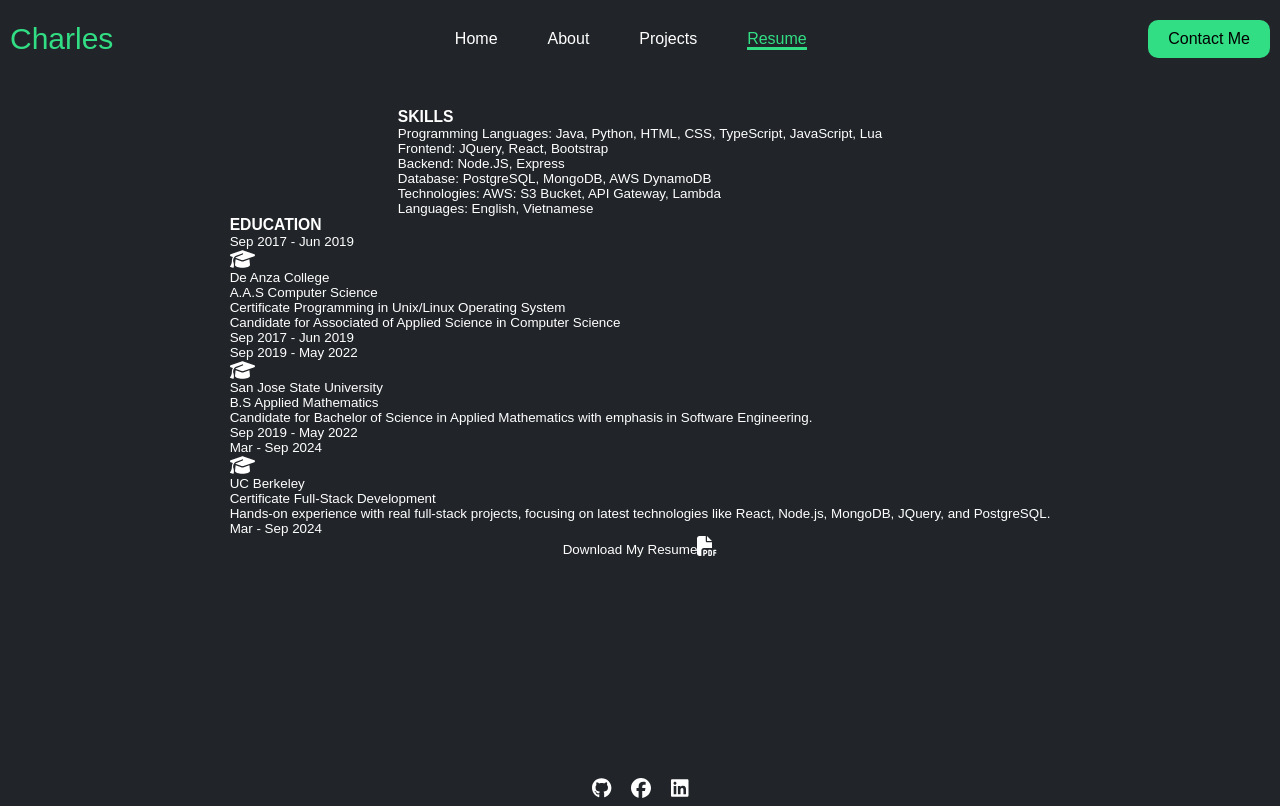
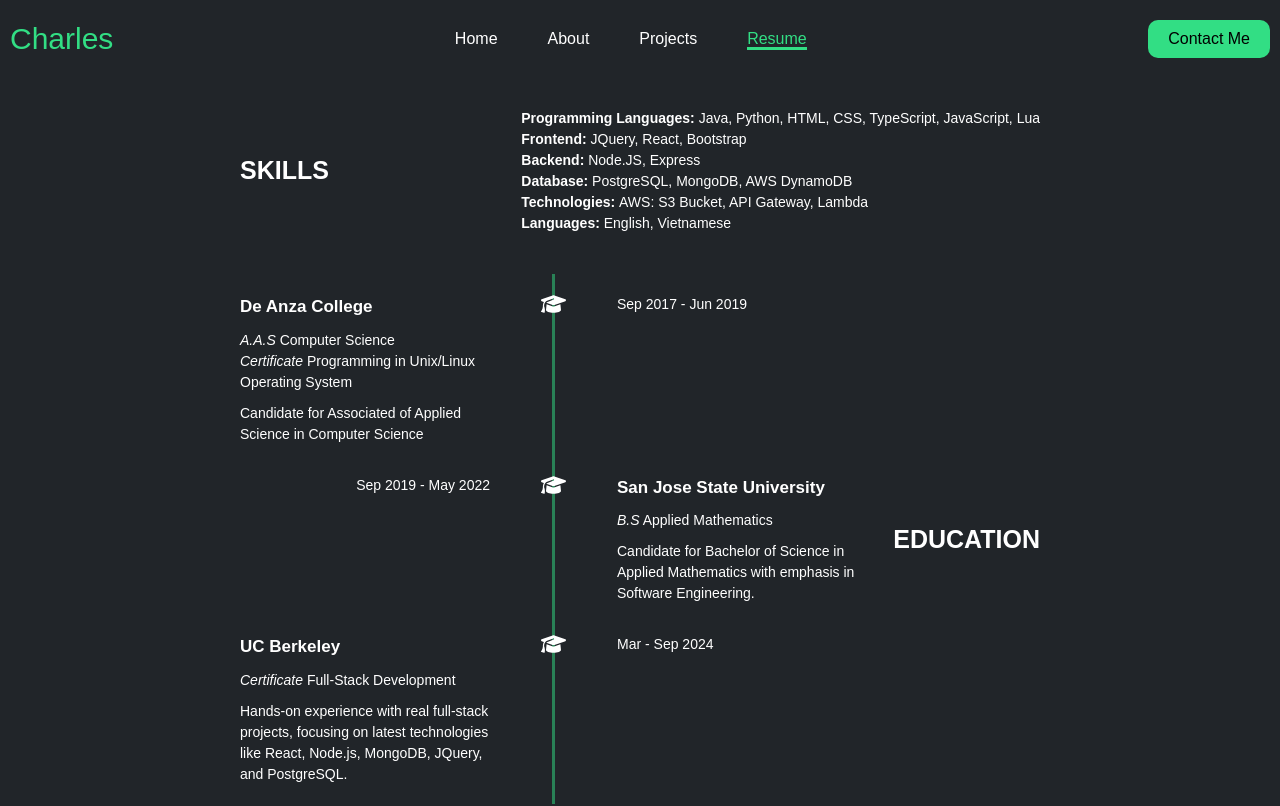
Before and after one commit to swe-thinhnguyen1701/portfolio-v2, a React (Vite) app: page /Resume in a window 1280 px wide. Shown: the top 806 px of the page. Built offline with nearby package versions, Linux system fonts and the light colour scheme.

Commit message:
update css file

```diff
--- a/src/index.css
+++ b/src/index.css
@@ -23,6 +23,14 @@
   font-size: 1.2rem;
   max-width: 1300px;
   color: var(--font-white-color);
+}
+
+.bold {
+  font-weight: bold;
+}
+
+.italic{
+  font-style: italic;
 }
 
 header {
@@ -340,6 +348,10 @@
   line-height: 1.6;
 }
 
+.about-me-heading {
+  width: 100%;
+}
+
 .about-me h3 {
   font-size: 3rem;
   color: var(--font-green-color);
@@ -348,9 +360,14 @@
 
 .about-me p {
   font-size: 1.5rem;
+  margin-bottom: 20px;
 }
 
-.about-me p::first-letter {
+.about-me-content {
+  display: inline-block;
+}
+
+.first-p::first-letter {
   -webkit-initial-letter: 3;
   initial-letter: 3;
   color: var(--font-green-color);
@@ -372,24 +389,158 @@
   }
 
   .about-me p {
-    width: calc(100% - 300px);
     font-size: 1.6rem;
   }
 }
 
 /* Footer */
-footer{
+footer {
   display: flex;
   flex-direction: column;
   gap: 20px;
   align-items: center;
+  margin-bottom: 30px;
 }
 
 /* Icons */
-.icon{
+.icon {
   font-size: 2rem;
 }
 
-.icon:hover{
+.icon:hover {
   color: var(--font-green-color);
 }
+
+/* DOWNLOAD CONTAINER */
+.download-container:hover {
+  .link {
+    color: var(--dark-green);
+  }
+
+  .icon {
+    color: var(--dark-green);
+  }
+}
+
+.download-container .link{
+  margin-right: 10px;
+  font-size: 1.6rem;
+  font-weight: bold;
+}
+
+.download-container{
+  display: flex;
+  align-items: center;
+}
+
+/* RESUME */
+.resume {
+  display: flex;
+  flex-direction: column;
+  align-items: center;
+  justify-content: space-between;
+  font-size: 1.2rem;
+  width: 100%;
+  line-height: 1.5;
+  margin-bottom: 30px;
+}
+
+.resume h3{
+  font-size: 2rem;
+}
+
+.resume-education-container{
+  position: relative;
+  margin-top: 30px;
+}
+
+.education-info{
+  width: 83%;
+}
+
+.education-info div{
+  margin-bottom: 10px;
+}
+
+.education-time {
+  display: none;
+}
+
+.education {
+  display: flex;
+  justify-content: space-between;
+  width: 110%;
+  margin-bottom: 20px;
+}
+
+.education-school{
+  font-size: 1.7rem;
+}
+
+.time-line{
+  width: 3px;
+  height: 530px;
+  background-color: var(--font-green-color);
+  position: absolute;
+  left: 10px;
+  top: -20px;
+  z-index: -1;
+  opacity: 0.5;
+  transition: all 0.5s;
+}
+
+@media screen and (min-width: 768px){
+  .resume{
+    flex-direction: row;
+    max-width: 800px;
+    font-size: 1.4rem;
+  }
+
+  .resume h3{
+    font-size: 2.5rem;
+  }
+
+  .education-time-inner{
+    display: none;
+  }
+
+  .resume:nth-child(even){
+    flex-direction: row-reverse;
+  }
+
+  .education:nth-child(even){
+    flex-direction: row-reverse;
+  }
+
+  .education-time{
+    display: flex;
+    width: 250px;
+  }
+
+  .education:nth-child(odd) .education-time{
+    justify-content: flex-end;
+  }
+
+  .resume-education-container{
+    width: 505px;
+  }
+
+  /* sample */
+  .education-info{
+    width: 250px;
+  }
+
+  .time-line{
+    left: 275px;
+  }
+}
+
+@media screen and (min-width: 1024px){
+  .resume-education-container{
+    width: 570px;
+  }
+
+  .time-line{
+    left: 312px;
+  }
+}
```
